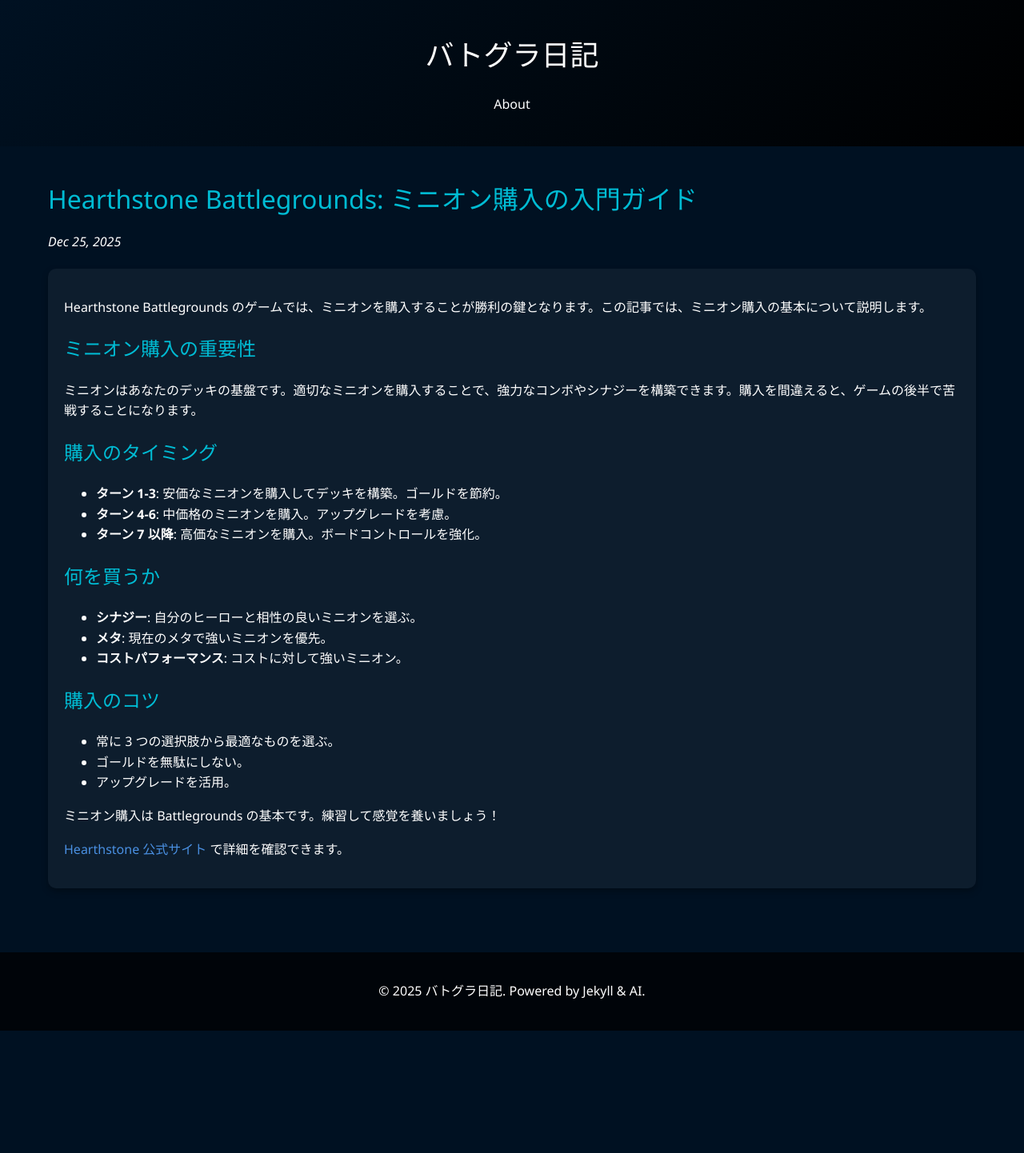
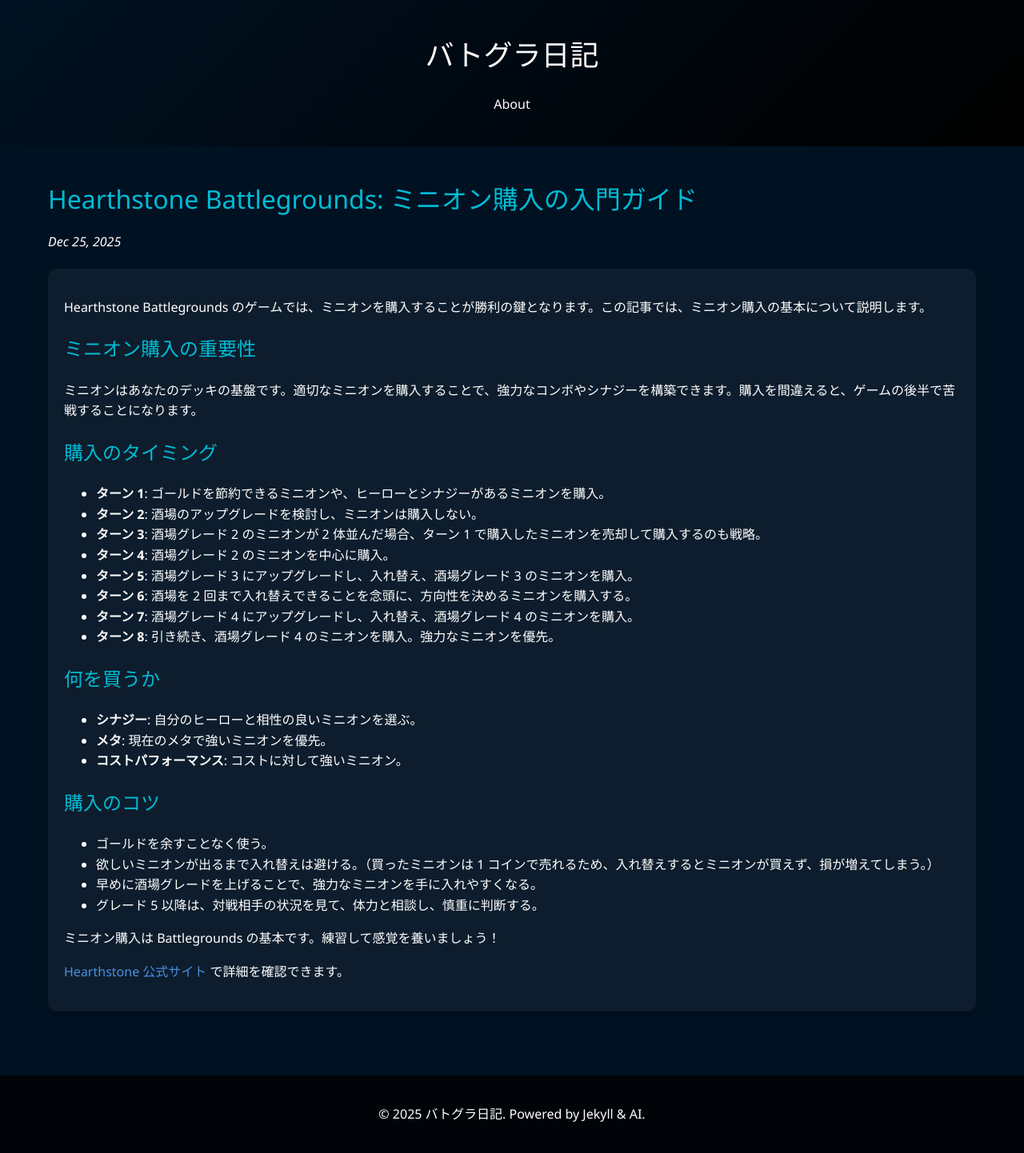
Before and after one commit to jagariku/ai-cms, a Jekyll site: the page built from _posts/2025-12-26-minion-purchasing-guide.markdown, in a window 1280 px wide. Shown: the whole page at 80% size. Built offline with Jekyll 4.4.1, drawn with Linux system fonts in a browser that asks for light colours; before the commit the page ends 1289 px from its top, so only the background shows below that.

Commit message:
ミニオン購入のタイミングとコツを詳細に更新

```diff
--- a/_posts/2025-12-26-minion-purchasing-guide.markdown
+++ b/_posts/2025-12-26-minion-purchasing-guide.markdown
@@ -13,9 +13,14 @@
 
 ## 購入のタイミング
 
-- **ターン 1-3**: 安価なミニオンを購入してデッキを構築。ゴールドを節約。
-- **ターン 4-6**: 中価格のミニオンを購入。アップグレードを考慮。
-- **ターン 7 以降**: 高価なミニオンを購入。ボードコントロールを強化。
+- **ターン 1**: ゴールドを節約できるミニオンや、ヒーローとシナジーがあるミニオンを購入。
+- **ターン 2**: 酒場のアップグレードを検討し、ミニオンは購入しない。
+- **ターン 3**: 酒場グレード 2 のミニオンが 2 体並んだ場合、ターン 1 で購入したミニオンを売却して購入するのも戦略。
+- **ターン 4**: 酒場グレード 2 のミニオンを中心に購入。
+- **ターン 5**: 酒場グレード 3 にアップグレードし、入れ替え、酒場グレード 3 のミニオンを購入。
+- **ターン 6**: 酒場を 2 回まで入れ替えできることを念頭に、方向性を決めるミニオンを購入する。
+- **ターン 7**: 酒場グレード 4 にアップグレードし、入れ替え、酒場グレード 4 のミニオンを購入。
+- **ターン 8**: 引き続き、酒場グレード 4 のミニオンを購入。強力なミニオンを優先。
 
 ## 何を買うか
 
@@ -25,9 +30,10 @@
 
 ## 購入のコツ
 
-- 常に 3 つの選択肢から最適なものを選ぶ。
-- ゴールドを無駄にしない。
-- アップグレードを活用。
+- ゴールドを余すことなく使う。
+- 欲しいミニオンが出るまで入れ替えは避ける。（買ったミニオンは 1 コインで売れるため、入れ替えするとミニオンが買えず、損が増えてしまう。）
+- 早めに酒場グレードを上げることで、強力なミニオンを手に入れやすくなる。
+- グレード 5 以降は、対戦相手の状況を見て、体力と相談し、慎重に判断する。
 
 ミニオン購入は Battlegrounds の基本です。練習して感覚を養いましょう！
 
```
